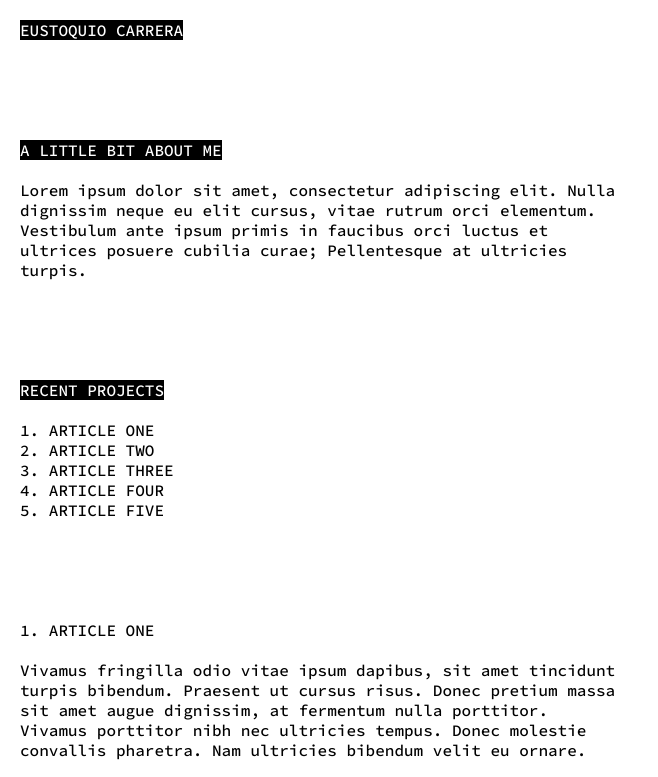
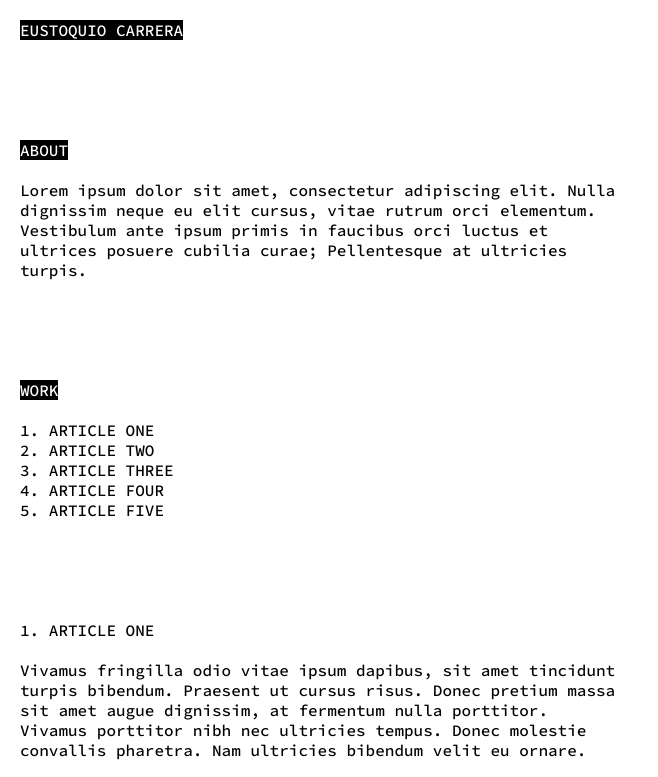
Before and after one commit to stqcrrr/portfolio, a plain HTML site: page index.html in a window 1280 px wide. Shown: the top 777 px of the page, without its empty margins (0-658 px from the left). Drawn offline with Linux system fonts and the light colour scheme.

Commit message:
Update index.html

```diff
--- a/index.html
+++ b/index.html
@@ -18,7 +18,7 @@
     </header>
     <main>
       <section>
-        <h1 class="black">A LITTLE BIT ABOUT ME</h1>
+        <h1 class="black">ABOUT</h1>
         <p>
           Lorem ipsum dolor sit amet, consectetur adipiscing elit. Nulla
           dignissim neque eu elit cursus, vitae rutrum orci elementum.
@@ -28,7 +28,7 @@
       </section>
 
       <section>
-        <h1 class="black">RECENT PROJECTS</h1>
+        <h1 class="black">WORK</h1>
         <ol>
           <a href="#one">
             <li class="hover">1. ARTICLE ONE</li>
@@ -229,7 +229,7 @@
       </article>
 
       <section>
-        <h1 class="black">DON'T BE A STRANGER!</h1>
+        <h1 class="black">CONTACT</h1>
         <a class="hover" href="mailto:someone@example.com"
           >someone@example.com</a
         >
```
